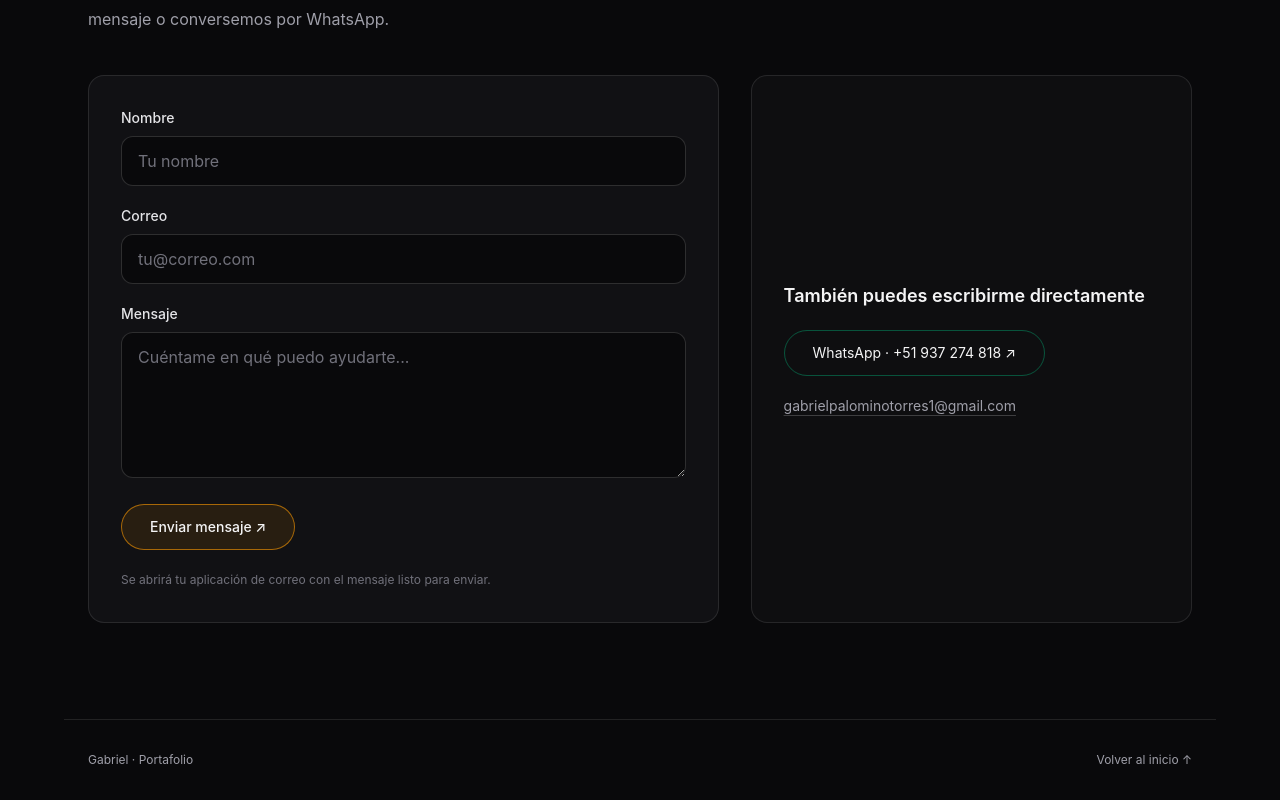
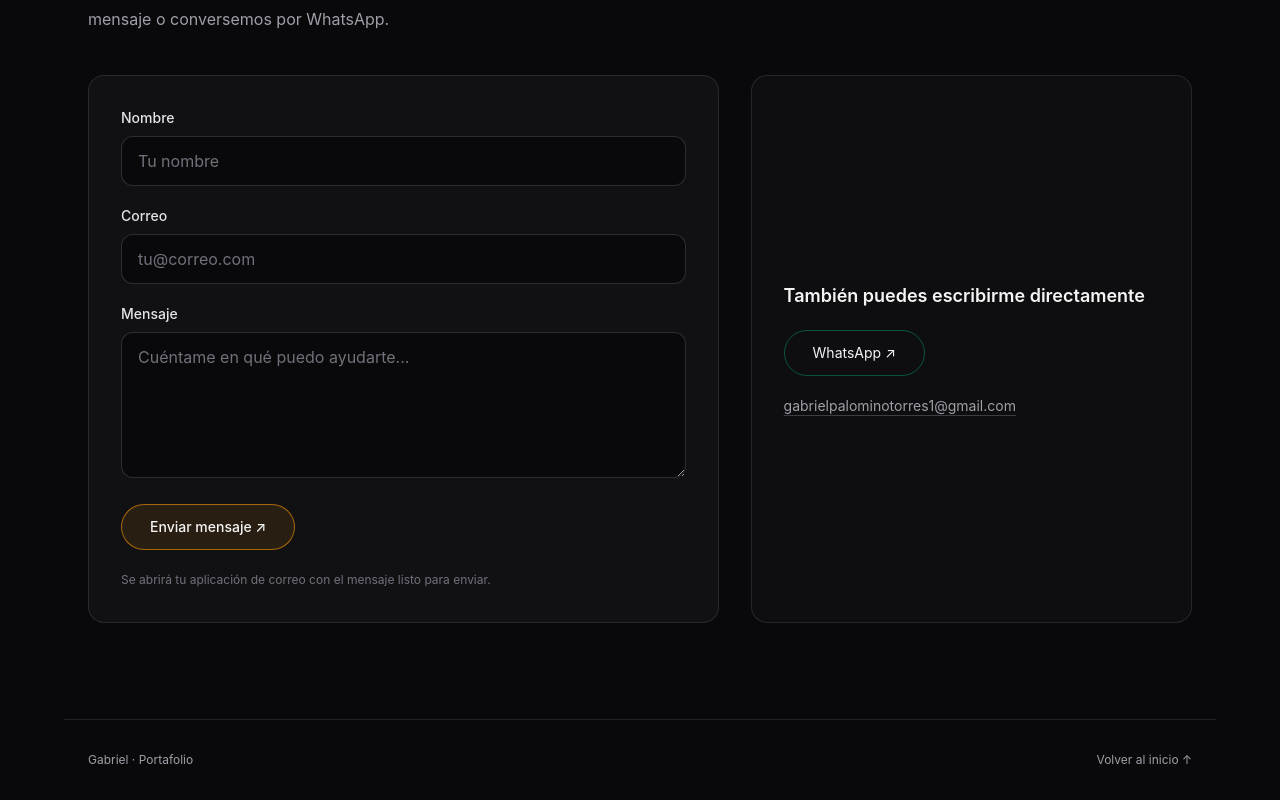
Before and after one commit to gabrielithoo/mi-portafolioweb, a React (Vite) app: page / in a window 1280 px wide. Shown: the part 5002-5802 px from the top of the page. Built offline with nearby package versions, Linux system fonts and the light colour scheme.

Commit message:
realize cambios es contacto

```diff
--- a/src/sections/Contacto.jsx
+++ b/src/sections/Contacto.jsx
@@ -114,7 +114,7 @@ export default function Contacto() {
               rel="noopener noreferrer"
               className="rounded-full border border-emerald-500/40 px-7 py-3 text-sm text-zinc-100 transition-colors hover:bg-emerald-500/10"
             >
-              WhatsApp · +51 937 274 818 ↗
+              WhatsApp ↗
             </a>
             <a
               href={`mailto:${correo}`}
```
